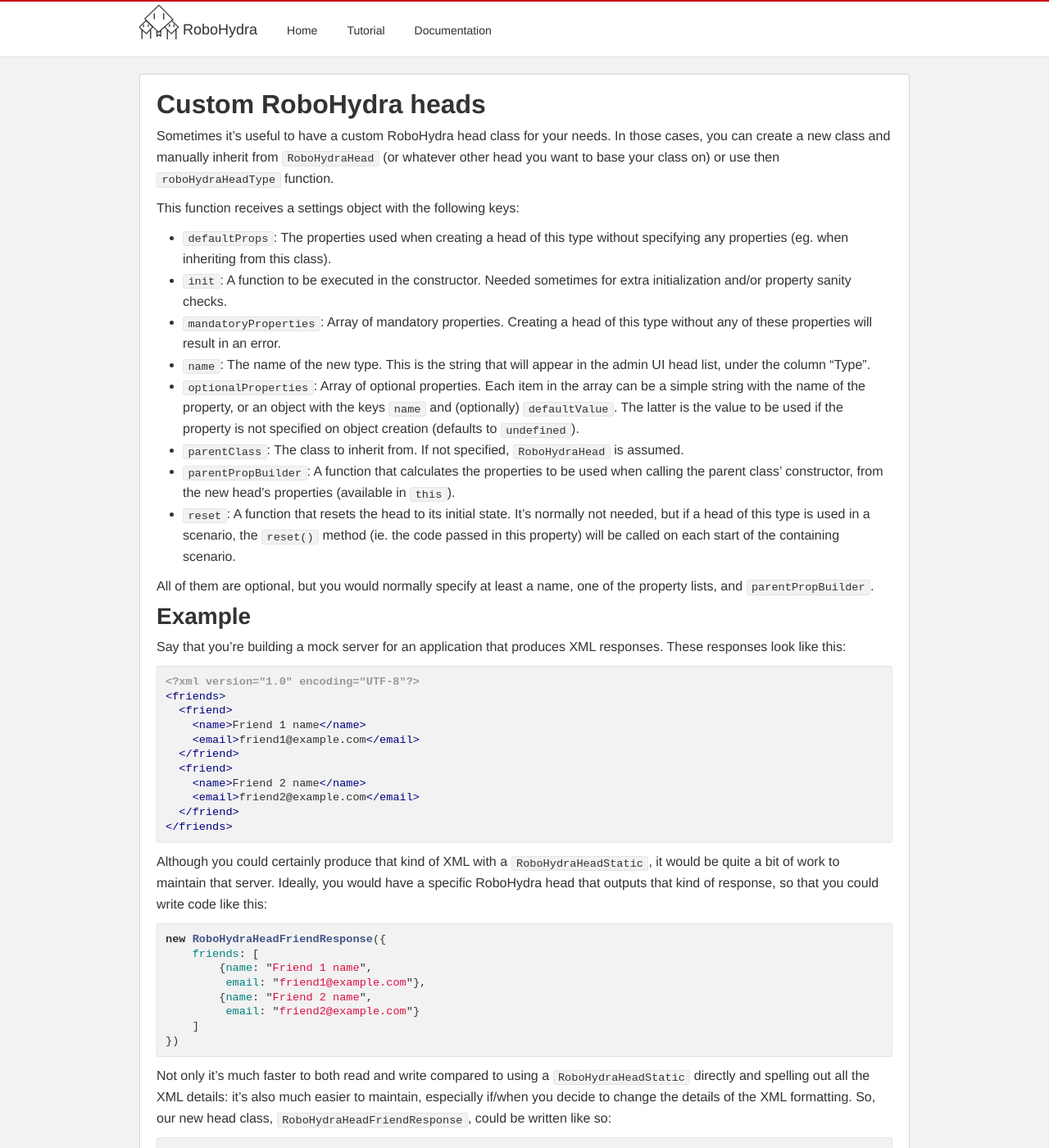
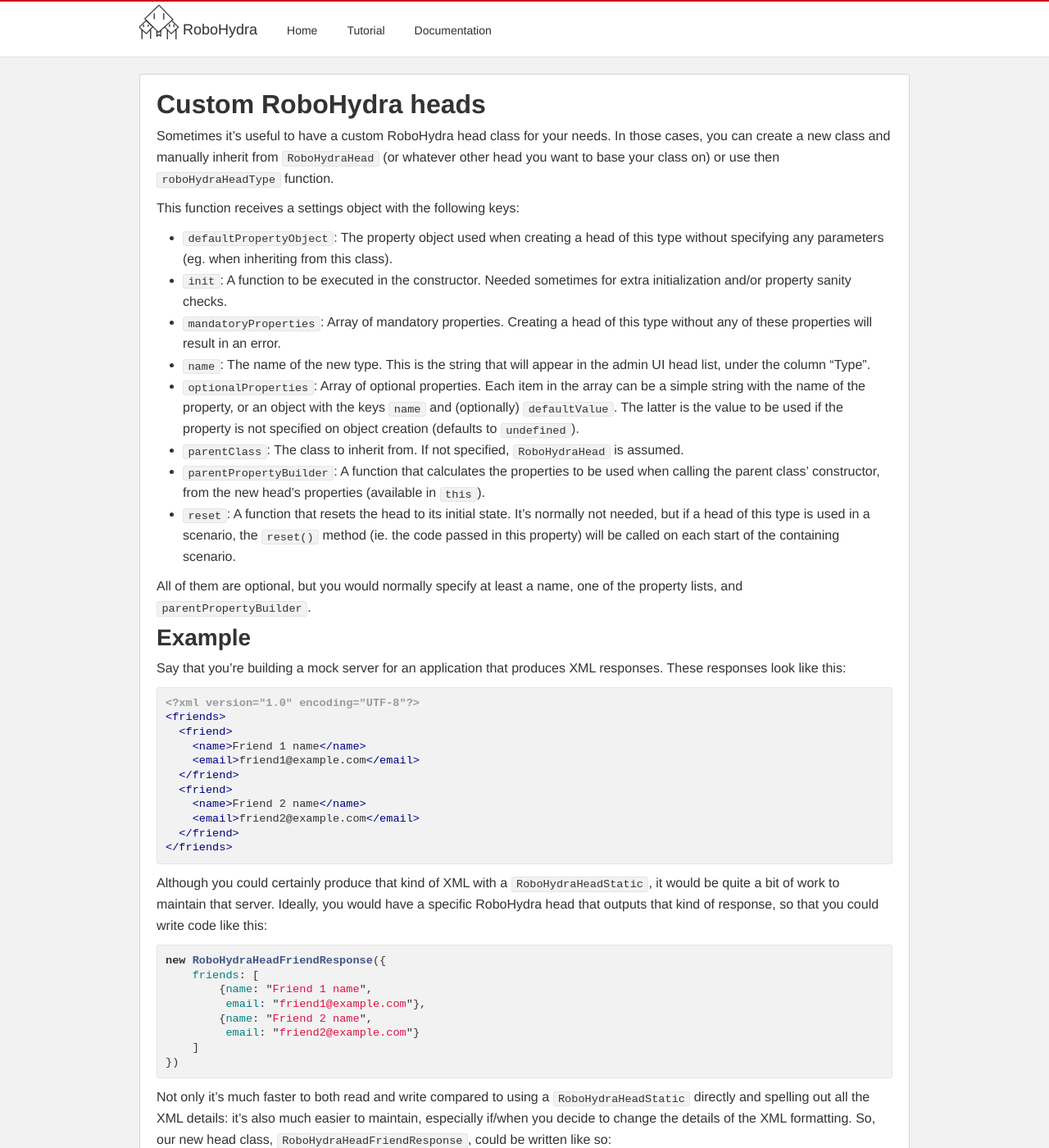
Before and after one commit to robohydra/robohydra, a Jekyll site: the page built from docs/head/custom-heads/index.md, in a window 1280 px wide and 1400 px high. Shown: the whole window at 82% size. Built offline with Jekyll 4.4.1, drawn with Linux system fonts in a browser that asks for light colours; some of the changed text lies outside the part shown.

Commit message:
Update documentation regarding roboHydraHeadType

```diff
--- a/docs/head/custom-heads/index.md
+++ b/docs/head/custom-heads/index.md
@@ -11,9 +11,9 @@
 
 This function receives a settings object with the following keys:
 
-* `defaultProps`: The properties used when creating a head of this
-  type without specifying any properties (eg. when inheriting from
-  this class).
+* `defaultPropertyObject`: The property object used when creating a
+  head of this type without specifying any parameters (eg. when
+  inheriting from this class).
 * `init`: A function to be executed in the constructor. Needed
   sometimes for extra initialization and/or property sanity checks.
 * `mandatoryProperties`: Array of mandatory properties. Creating a
@@ -28,8 +28,8 @@
   object creation (defaults to `undefined`).
 * `parentClass`: The class to inherit from. If not specified,
   `RoboHydraHead` is assumed.
-* `parentPropBuilder`: A function that calculates the properties to be
-  used when calling the parent class' constructor, from the new
+* `parentPropertyBuilder`: A function that calculates the properties
+  to be used when calling the parent class' constructor, from the new
   head's properties (available in `this`).
 * `reset`: A function that resets the head to its initial state. It's
   normally not needed, but if a head of this type is used in a
@@ -37,7 +37,7 @@
   property) will be called on each start of the containing scenario.
 
 All of them are optional, but you would normally specify at least a
-name, one of the property lists, and `parentPropBuilder`.
+name, one of the property lists, and `parentPropertyBuilder`.
 
 Example
 -------
@@ -89,7 +89,7 @@
     mandatoryProperties: ['friends'],
     optionalProperties: [{name: 'path', defaultValue: '/api/friends/list'},
                          {name: 'contentType', defaultValue: 'text/xml'}],
-    defaultProps: {friends: []},
+    defaultPropertyObject: {friends: []},
 
     init: function() {
         if (! util.isArray(this.friends)) {
@@ -98,7 +98,7 @@
         }
     },
 
-    parentPropBuilder: function() {
+    parentPropertyBuilder: function() {
         var content = "<?xml version=\"1.0\" encoding=\"UTF-8\"?>\n" +
                 "<friends>\n" +
                 this.friends.map(function(friend) {
```
